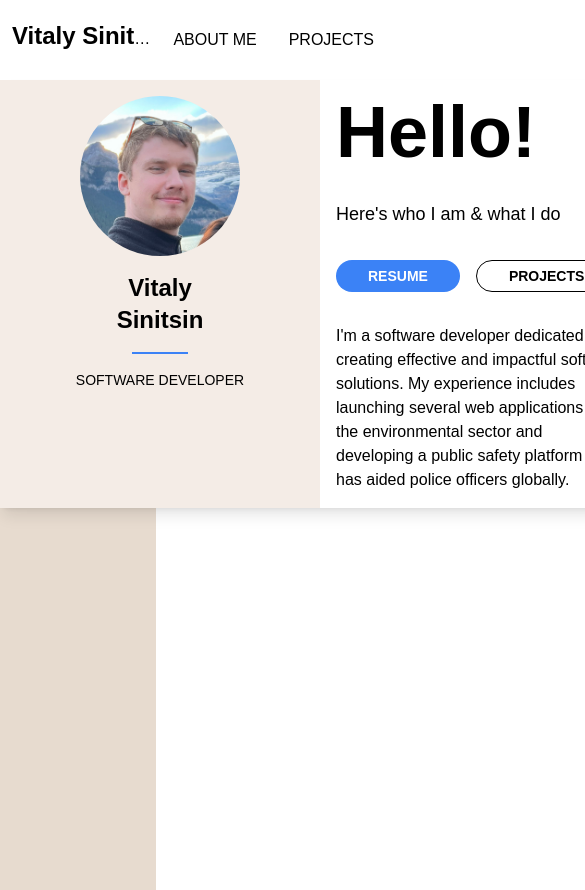
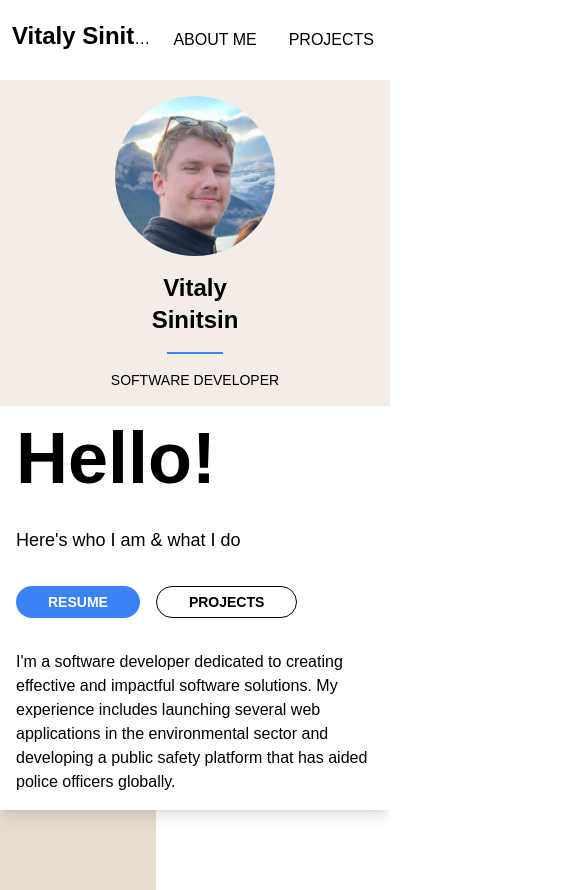
Before and after one commit to vitalysinitsin/vitalysinitsin.github.io, a React (Create React App) app: page / in a window 390 px wide. Shown: the top 890 px of the page, 585 px wide, since content can reach past the window. Before the commit the page ends 844 px from the top, so only its background shows below. Built offline with nearby package versions, Linux system fonts and the light colour scheme.

Commit message:
fixed minor mobile browser specific bugs

```diff
--- a/src/App.js
+++ b/src/App.js
@@ -6,7 +6,7 @@ import Title from "./components/Title";
 
 function App() {
   return (
-    <div className="h-dvh grid grid-rows-[5rem_1fr_5rem]">
+    <div className="grid grid-rows-[5rem_1fr_5rem] min-h-full">
       <Navbar>
         <Title>Vitaly Sinitsin</Title>
         <Navmenu>
@@ -14,10 +14,8 @@ function App() {
           <Button buttonStyle="plain">PROJECTS</Button>
         </Navmenu>
       </Navbar>
-      <main>
-        <div className="fixed h-full w-2/5 bg-[#E7DBCF] z-[-10]"></div>
-        <AboutMe></AboutMe>
-      </main>
+      <div className="absolute h-full w-2/5 bg-[#E7DBCF] z-[-10]"></div>
+      <AboutMe></AboutMe>
       <footer></footer>
     </div>
   );
--- a/src/components/AboutMe.jsx
+++ b/src/components/AboutMe.jsx
@@ -3,7 +3,7 @@ import Button from "./Button";
 
 function AboutMe() {
   return (
-    <div className="grid grid-cols-[repeat(auto-fit,minmax(20rem,1fr))] auto-rows-max my-0 mx-auto max-w-2xl overflow-hidden shadow-lg">
+    <div className="grid grid-cols-[repeat(auto-fit,minmax(18rem,1fr))] auto-rows-max mx-auto max-w-2xl w-full h-max shadow-lg overflow-hidden">
       <div className="bg-[#F4ECE6] flex flex-col p-4 gap-4">
         <img
           className="mx-auto h-40 w-40 rounded-full"
--- a/src/components/Navbar.jsx
+++ b/src/components/Navbar.jsx
@@ -1,6 +1,6 @@
 function Navbar({ children }) {
   return (
-    <header className="flex w-screen items-center ">
+    <header className="flex items-center bg-white overflow-hidden">
       <div className="flex h-fit w-full justify-around items-end">
         {children}
       </div>
```
